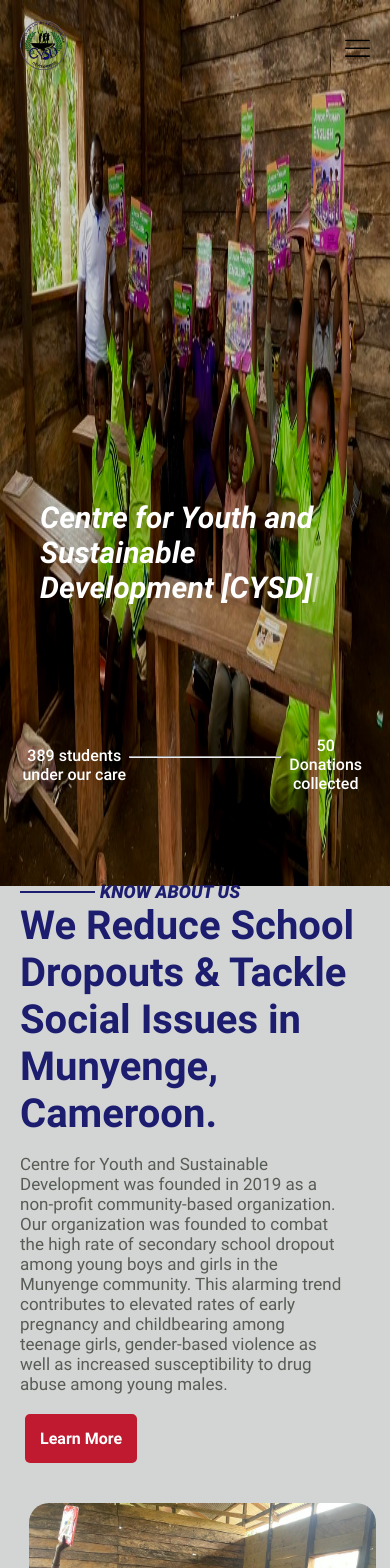
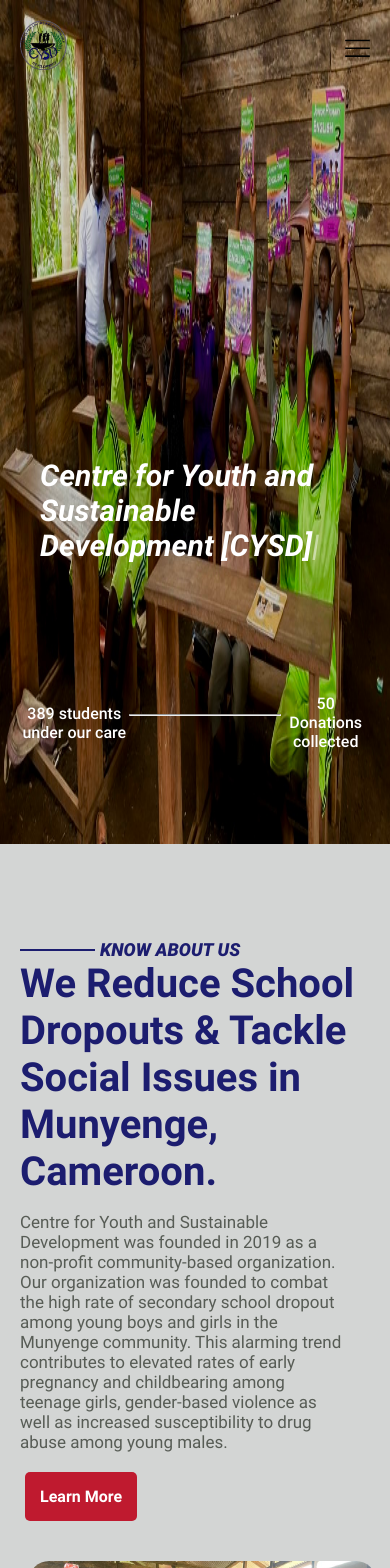
Before and after one commit to minokrim/cysd, a React (Create React App) app: page / in a window 390 px wide. Shown: the top 1568 px of the page. Built offline with nearby package versions, Linux system fonts and the light colour scheme.

Commit message:
youtube video change

```diff
--- a/src/home/home.css
+++ b/src/home/home.css
@@ -239,6 +239,10 @@
 }
 
 @media screen and (max-width:660px){
+    .landingImage img{
+        width: 100%;
+        height: 100vh;
+    }
     .imageDesc{
         font-size: 35px;
         width: 85%;
@@ -252,7 +256,7 @@
         flex-direction: column;
         justify-content: center;
         align-items: center;
-        padding-top: 50px;
+        padding-top: 150px;
         padding-left: 10px;
     }
     .aboutLeftSection{
--- a/src/whatwedo/whatwedo.jsx
+++ b/src/whatwedo/whatwedo.jsx
@@ -65,7 +65,7 @@
         </section>
         <section className="documentary">
             <h2>What we do for the community</h2>
-            <iframe src="https://www.youtube.com/embed/xQ_-P_nrnxM"  allow="accelerometer; autoplay; encrypted-media; gyroscope; picture-in-picture" className="documentaryVideo" title="vid1"></iframe>
+            <iframe src="https://www.youtube.com/embed/6z0QNZID-HY?si=0WTe4prfVnFsJO3W" title="YouTube video player"  allow="accelerometer; autoplay; encrypted-media; gyroscope; picture-in-picture" className="documentaryVideo"></iframe>
             </section>
         <section className="whatwedo-services">
             <section className="service-section">
```
Also changed, not shown: 11 other files (tests, documents, lock files or other folders).
